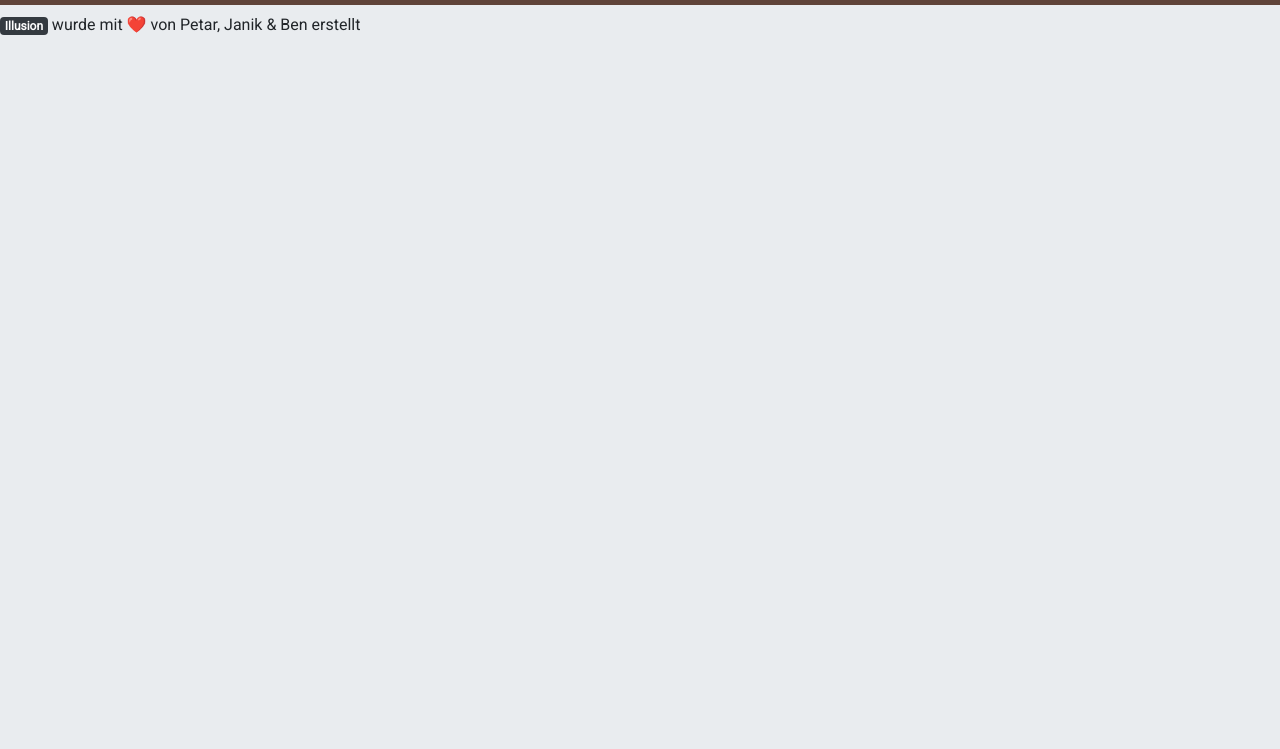
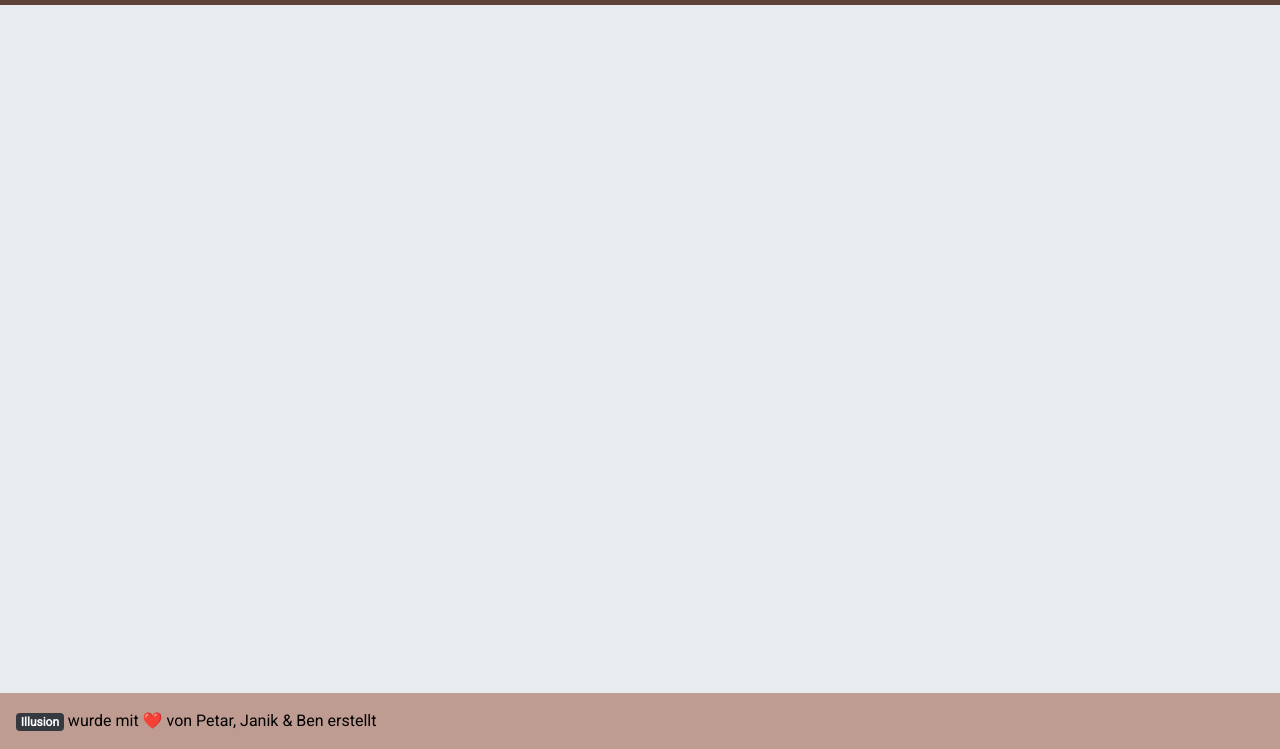
Before and after one commit to imbenwolf/illusion, a plain HTML site: page photos/ben/index.html in a window 1280 px wide. Shown: the part 51-800 px from the top of the page. Drawn offline with nearby package versions, Linux system fonts and the light colour scheme.

Commit message:
Fix missing footer tag on bens photo page

```diff
--- a/photos/ben/index.html
+++ b/photos/ben/index.html
@@ -69,6 +69,7 @@
 
 
 
+<footer class="navbar fixed-bottom primary light">
   <span class="navbar-text">
     <a href="../../" class="badge badge-dark">Illusion</a> wurde mit ❤️ von Petar, Janik & Ben erstellt
   </span>
```
